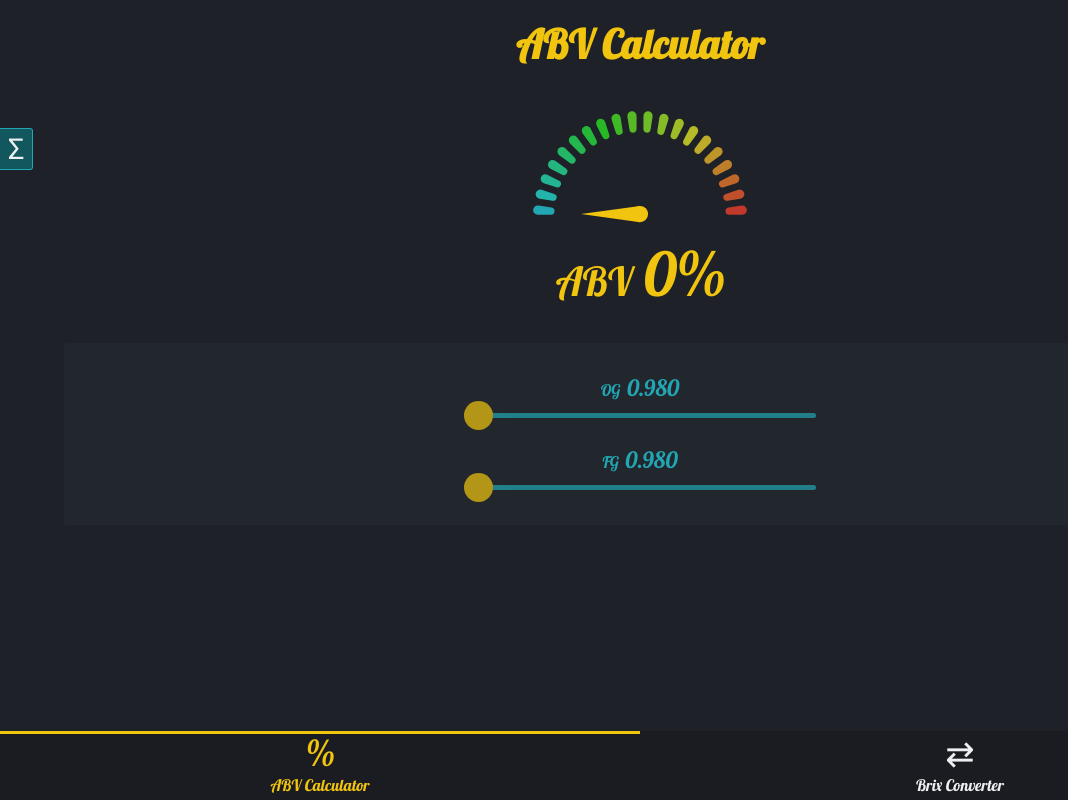
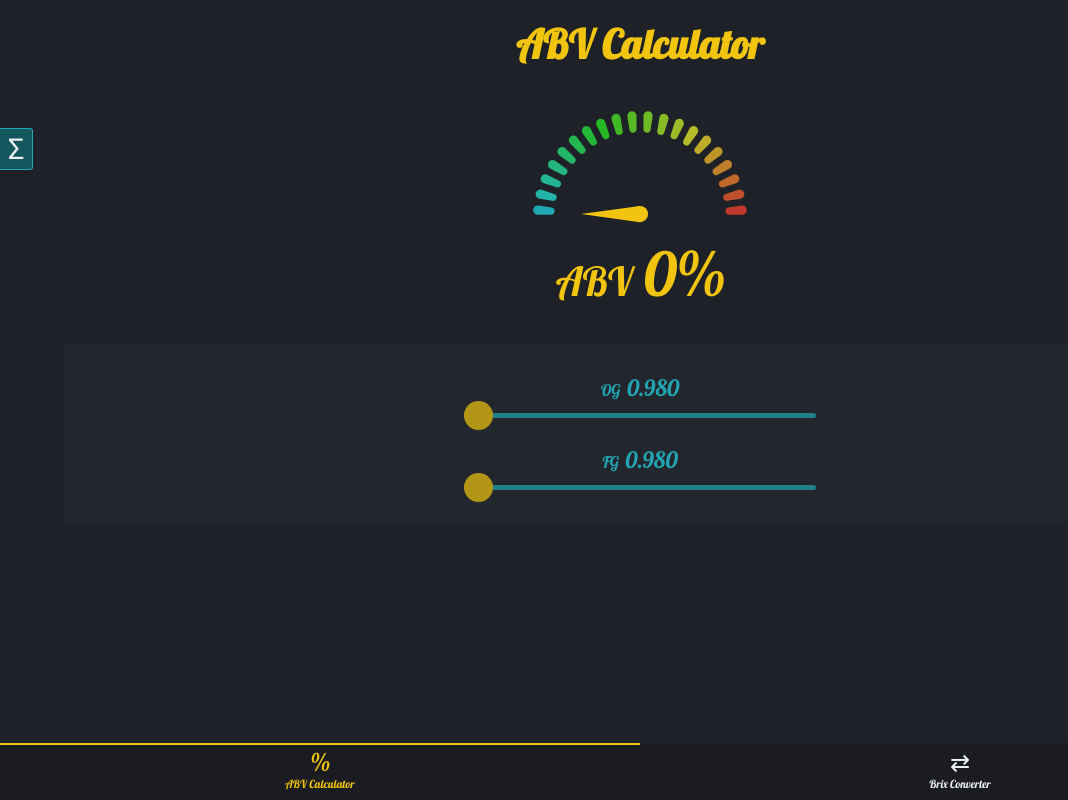
Before and after one commit to meirkl/abv-calculator, a React (Create React App) app: page / in a window 1280 px wide. Shown: the whole page, without its empty margins (0-1068 px from the left). Built offline with nearby package versions, Linux system fonts and the light colour scheme.

Commit message:
Make tabs smaller

```diff
--- a/src/components/App.tsx
+++ b/src/components/App.tsx
@@ -27,7 +27,9 @@ const App: React.FC = () => (
 const Container = styled.div`
   position: relative;
   width: 100vw;
-  height: 100vh;
+  height: 93vh;
+  overflow-y: auto;
+  overflow-x: hidden;
 `;
 
 export default App;
--- a/src/components/Tabs.tsx
+++ b/src/components/Tabs.tsx
@@ -15,30 +15,35 @@ const Tabs: React.FC = () => {
     }
   };
 
+  const tabs = [
+    {
+      to: '/',
+      icon: '%',
+      text: 'ABV Calculator',
+    },
+    {
+      to: '/converter',
+      icon: '⇄',
+      text: 'Brix Converter',
+    },
+  ];
+
   return (
     <StyledTabs>
       <ul>
-        <Tab active={pathname.endsWith('/')}>
+        {tabs.map(({ to, icon, text }) => (
+          <Tab active={pathname.endsWith(to)} key={text} tabs={tabs.length}>
             <StyledNavLink
-            to="/"
+              to={to}
               exact
               activeClassName="active"
-            onClick={e => disableActive(e, '/')}
+              onClick={e => disableActive(e, to)}
             >
-            <div>%</div>
-            <div>ABV Calculator</div>
+              <div>{icon}</div>
+              <div>{text}</div>
             </StyledNavLink>
           </Tab>
-        <Tab active={pathname.endsWith('/converter')}>
-          <StyledNavLink
-            to="/converter"
-            activeClassName="active"
-            onClick={e => disableActive(e, '/converter')}
-          >
-            <div>⇄</div>
-            <div>Brix Converter</div>
-          </StyledNavLink>
-        </Tab>
+        ))}
       </ul>
     </StyledTabs>
   );
@@ -57,17 +62,18 @@ const StyledTabs = styled.nav`
   }
 `;
 
-const Tab = styled.li<{ active: boolean }>`
+const Tab = styled.li<{ active: boolean; tabs: number }>`
   display: inline-block;
-  width: 50%;
+  width: ${props => `${100 / props.tabs}%`};
+  padding: 4px 0;
 
   :before {
     display: block;
     position: absolute;
     top: 0;
-    width: 50%;
+    width: ${props => `${100 / props.tabs}%`};
     content: '';
-    border-top: ${props => (props.active ? 'solid 3px' : 'solid 0')};
+    border-top: ${props => (props.active ? 'solid 2px' : 'solid 0')};
   }
 `;
 
@@ -75,7 +81,7 @@ const StyledNavLink = styled(NavLink)`
   color: inherit;
   text-decoration: none;
   text-align: center;
-  font-size: 1rem;
+  font-size: 0.7rem;
 
   display: block;
   padding-bottom: 0.3rem;
@@ -85,7 +91,7 @@ const StyledNavLink = styled(NavLink)`
   }
 
   div:first-of-type {
-    font-size: 2.2rem;
+    font-size: 1.5rem;
   }
 `;
 
```
Lines whose indentation alone changed are shown as unchanged.
